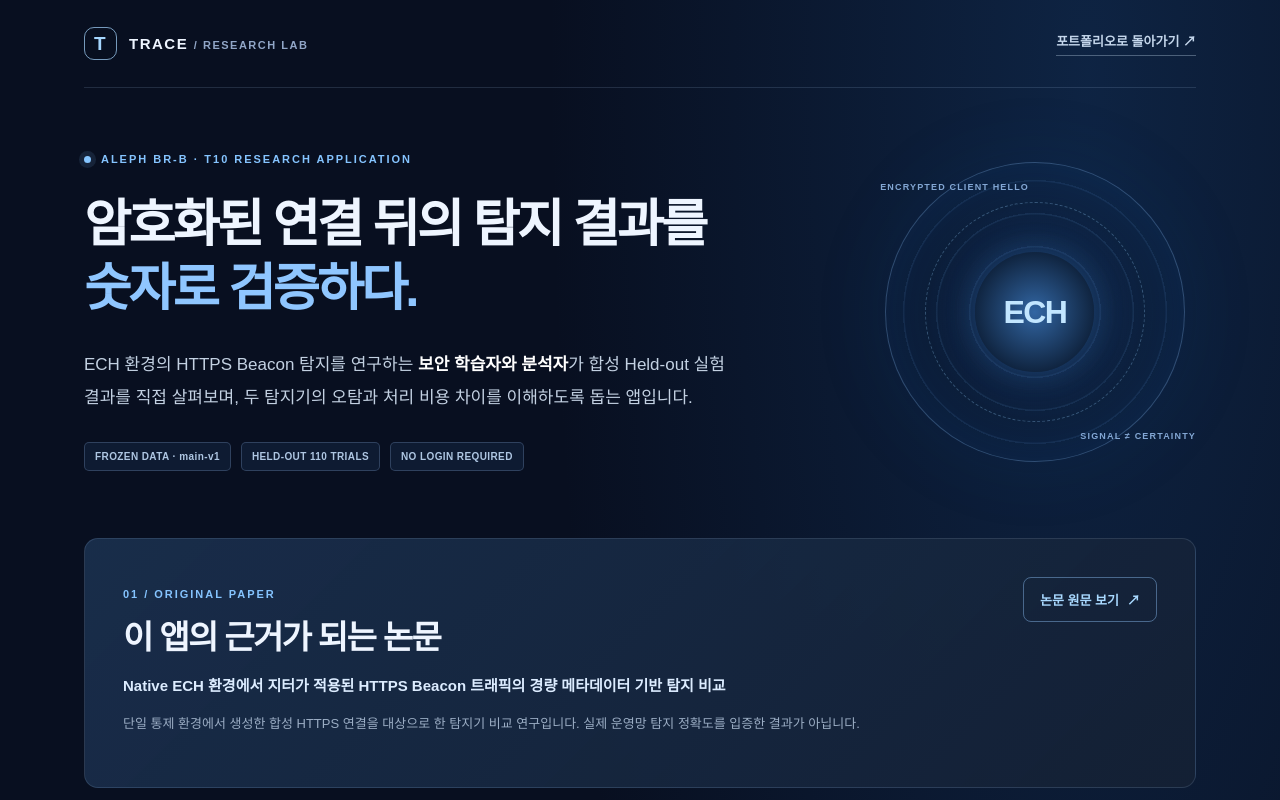
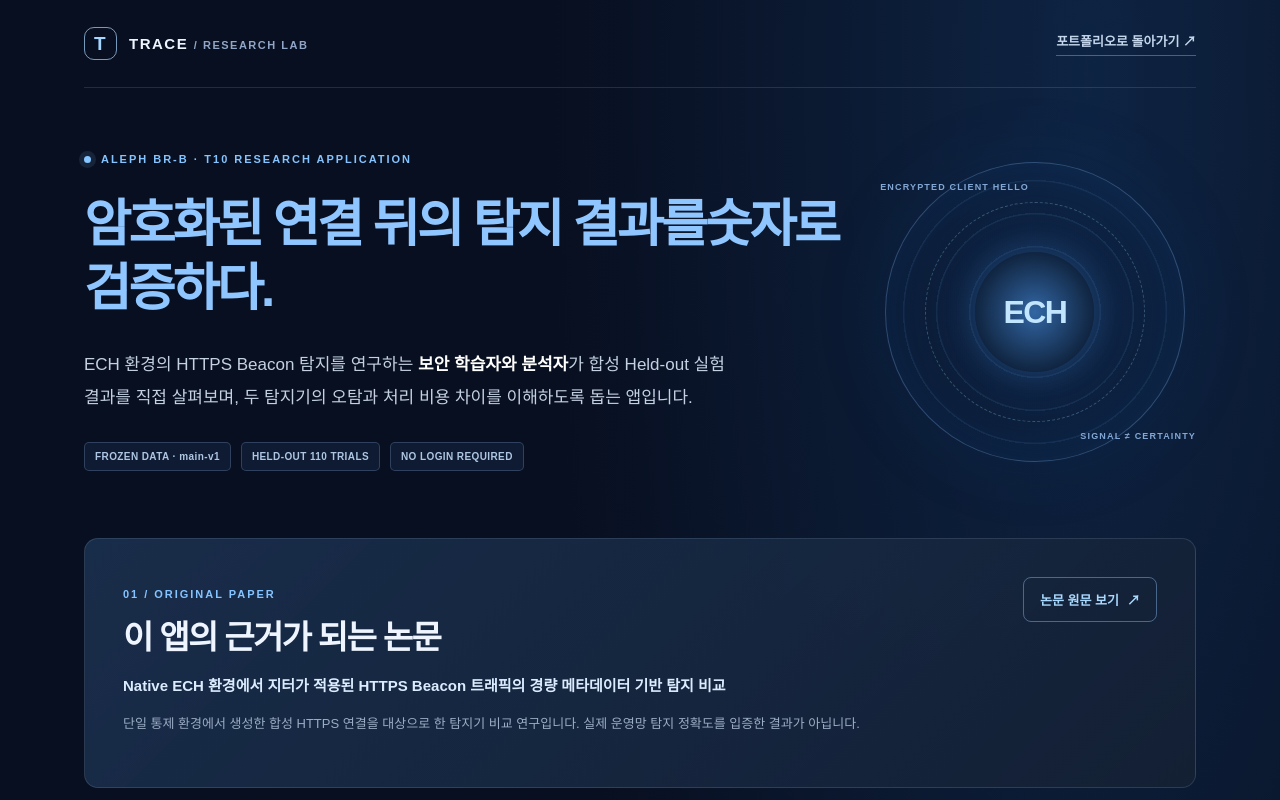
Before and after one commit to SuperNova080710/Trace, a Next.js app: page /ech-beacon-explorer in a window 1280 px wide. Shown: the top 800 px of the page. Built offline with nearby package versions, Linux system fonts and the light colour scheme.

Commit message:
fix: keep BR-B hero heading in two readable desktop lines

```diff
--- a/src/app/ech-beacon-explorer/page.tsx
+++ b/src/app/ech-beacon-explorer/page.tsx
@@ -48,8 +48,8 @@ export default function ExplorerIntro() {
           <div className={styles.heroContent}>
             <p className={styles.kicker}><span className={styles.liveDot} aria-hidden="true" /> ALEPH BR-B · T10 RESEARCH APPLICATION</p>
             <h1 id="explorer-title">
-              암호화된 연결 뒤의 탐지 결과를<br />
-              <span>숫자로 검증하다.</span>
+              <span className={styles.heroHeadline}>암호화된 연결 뒤의 탐지 결과를</span>
+              <span className={styles.heroAccent}>숫자로 검증하다.</span>
             </h1>
             <p className={styles.lead}>
               ECH 환경의 HTTPS Beacon 탐지를 연구하는 <strong>보안 학습자와 분석자</strong>가
```
